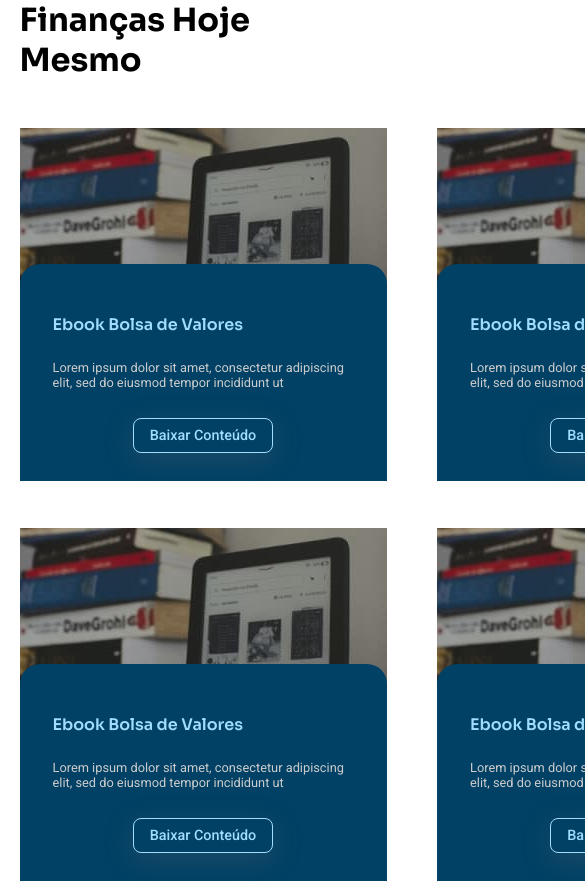
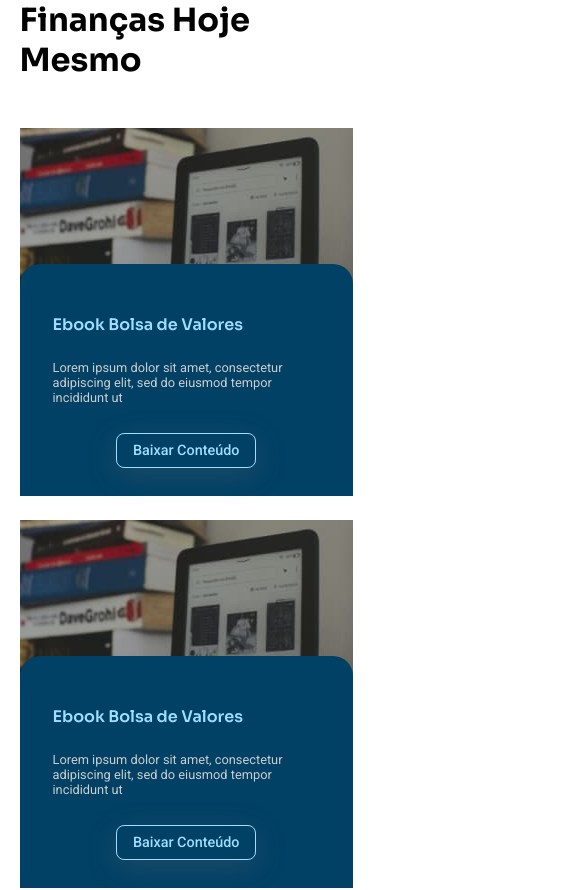
Before and after one commit to Samuelfjr/finance-blog, a Next.js app: page /support-material in a window 390 px wide. Shown: the part 960-1850 px from the top of the page, 585 px wide, since content can reach past the window. Built offline with nearby package versions, Linux system fonts and the light colour scheme; no server answers.

Commit message:
chore: Responsivo Parcial

```diff
--- a/src/styles/SupportMaterial.module.scss
+++ b/src/styles/SupportMaterial.module.scss
@@ -29,10 +29,21 @@
     row-gap: 24.5rem;
     column-gap: 1rem;
 
+    @include device(notebook-large) {
+      grid-template-columns: repeat(2, 1fr);
+      row-gap: 23.5rem;
+      column-gap: 1rem;
+    }
+
     @include device(notebook) {
       grid-template-columns: repeat(2, 1fr);
-      min-width: 835px;
-      row-gap: 24.5rem;
+      row-gap: 23.5rem;
+      column-gap: 0rem;
+    }
+
+    @include device(tablet) {
+      grid-template-columns: repeat(1, 1fr);
+      row-gap: 23.5rem;
       column-gap: 0rem;
     }
   }
```
